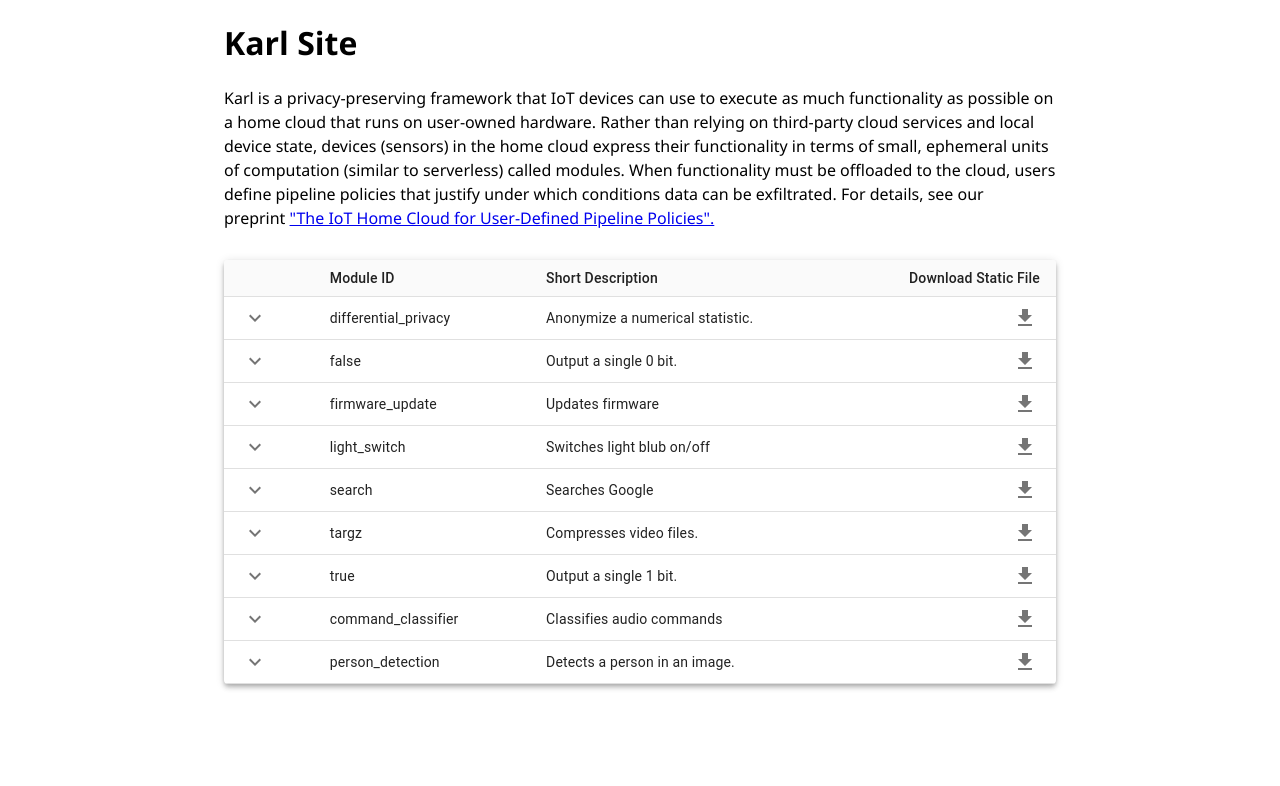
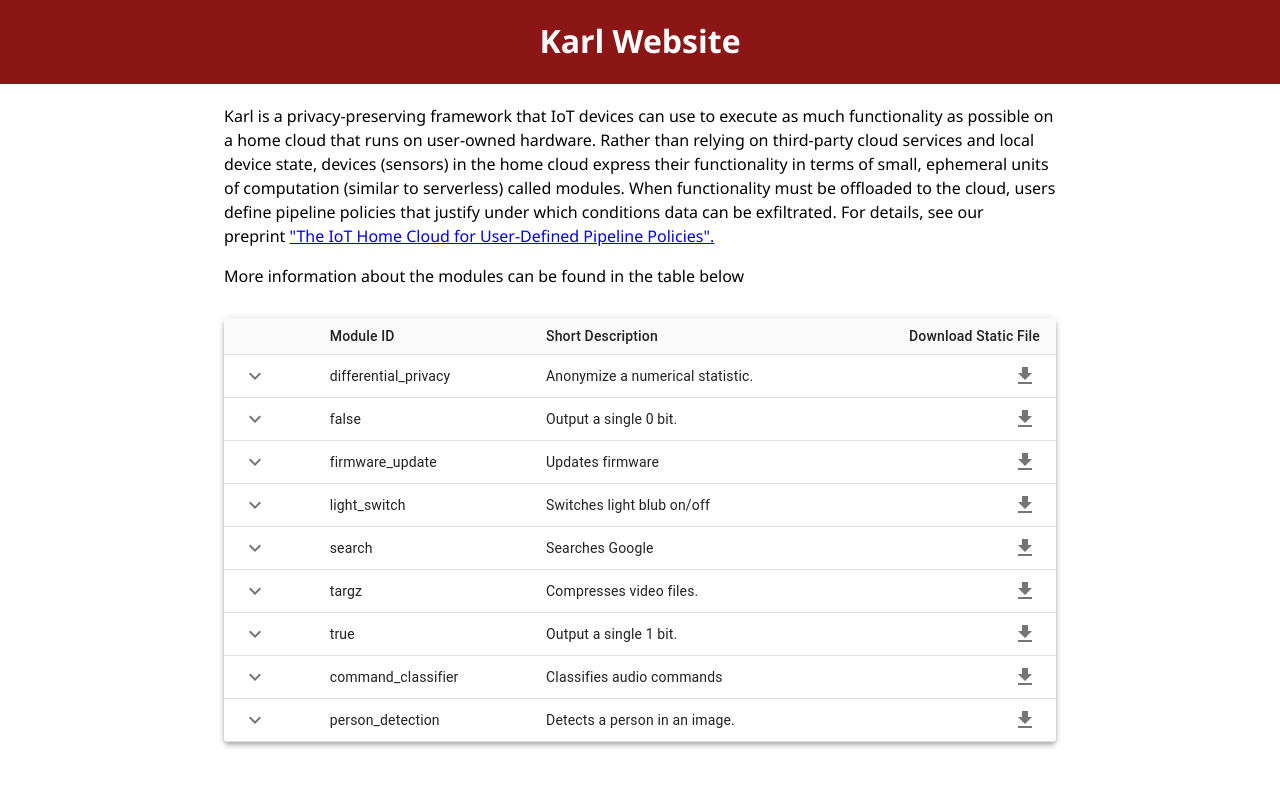
Before and after one commit to karl-home/karl-site, a React (Create React App) app: page / in a window 1280 px wide. Shown: the top 786 px of the page. Built offline with nearby package versions, Linux system fonts and the light colour scheme.

Commit message:
Updated header CSS

```diff
--- a/src/App.css
+++ b/src/App.css
@@ -12,7 +12,17 @@
 
 .text-container {
   width: 65vw;
+  margin-top: 30px;
   max-width: 900px;
+}
+
+.header {
+  overflow: hidden;
+  background-color: #8C1515;
+  color: white;
+  margin: -10px;
+  padding: 0px 10px;
+  text-align: center;
 }
 
 p {
--- a/src/App.js
+++ b/src/App.js
@@ -89,8 +89,8 @@ function Row(props) {
 export default function App() {
   return (
     <div>
-      <div className="center text-container">
-        <h1>Karl Site</h1>
+      <div className="header">
+        <h1>Karl Website</h1>
       </div>
       <div className="center text-container">
         <p>
@@ -98,6 +98,9 @@ export default function App() {
           <a href="http://www.ginayuan.com/preprints/preprint-karl.pdf">
             "The IoT Home Cloud for User-Defined Pipeline Policies".
           </a>
+        </p>
+        <p>
+          More information about the modules can be found in the table below
         </p>
       </div>
       <div className="center table-container">
```
